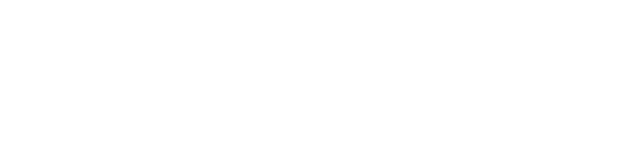
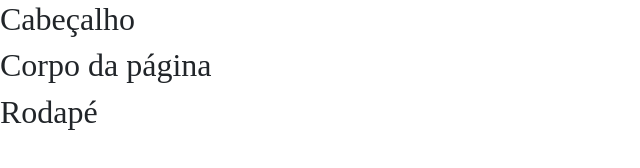
Before and after one commit to kamilyroch/terceiro-repositorio1, a plain HTML site: page index.html in a window 1280 px wide. Shown: the whole page, without its empty margins (0-640 px from the left). Drawn offline with nearby package versions, Linux system fonts and the light colour scheme.

Commit message:
Iniciando a Programação

```diff
--- a/index.html
+++ b/index.html
@@ -1,11 +1,25 @@
 <!DOCTYPE html>
-<html lang="en">
+<html lang="pt-br">
+
 <head>
     <meta charset="UTF-8">
     <meta name="viewport" content="width=device-width, initial-scale=1.0">
-    <title>Document</title>
+    <title> Página principal </title>
+    <link href="https://cdnjs.cloudflare.com/ajax/libs/bootstrap/5.3.3/css/bootstrap.min.css" rel="stylesheet">
+    <link rel="stylesheet" href="styles.css">
+
 </head>
+
 <body>
+<header>
+        <h2>Cabeçalho</h2>
+    </header>
+    <main>
+        <h2>Corpo da página</h2>
 
+    </main>
+   <footer>
+       <h2>Rodapé</h2>
+   </footer>
 </body>
 </html>
--- /dev/null
+++ b/styles.css
@@ -0,0 +1,15 @@
+@import url('https://fonts.googleapis.com/css2?family=Crimson+Text:ital,wght@0,400;0,600;0,700;1,400;1,600;1,700&display=swap');
+
+:root {
+    --cor-principal:#856845;
+    --cor1: #656741;
+    --cor2: #476449;
+    --cor3: #2f5d54;
+    --preto: #000000;
+    --branco: #FFFFFF;
+}
+
+body {
+    font-size: 1rem;
+    font-family: 'Crimson';
+}
```
